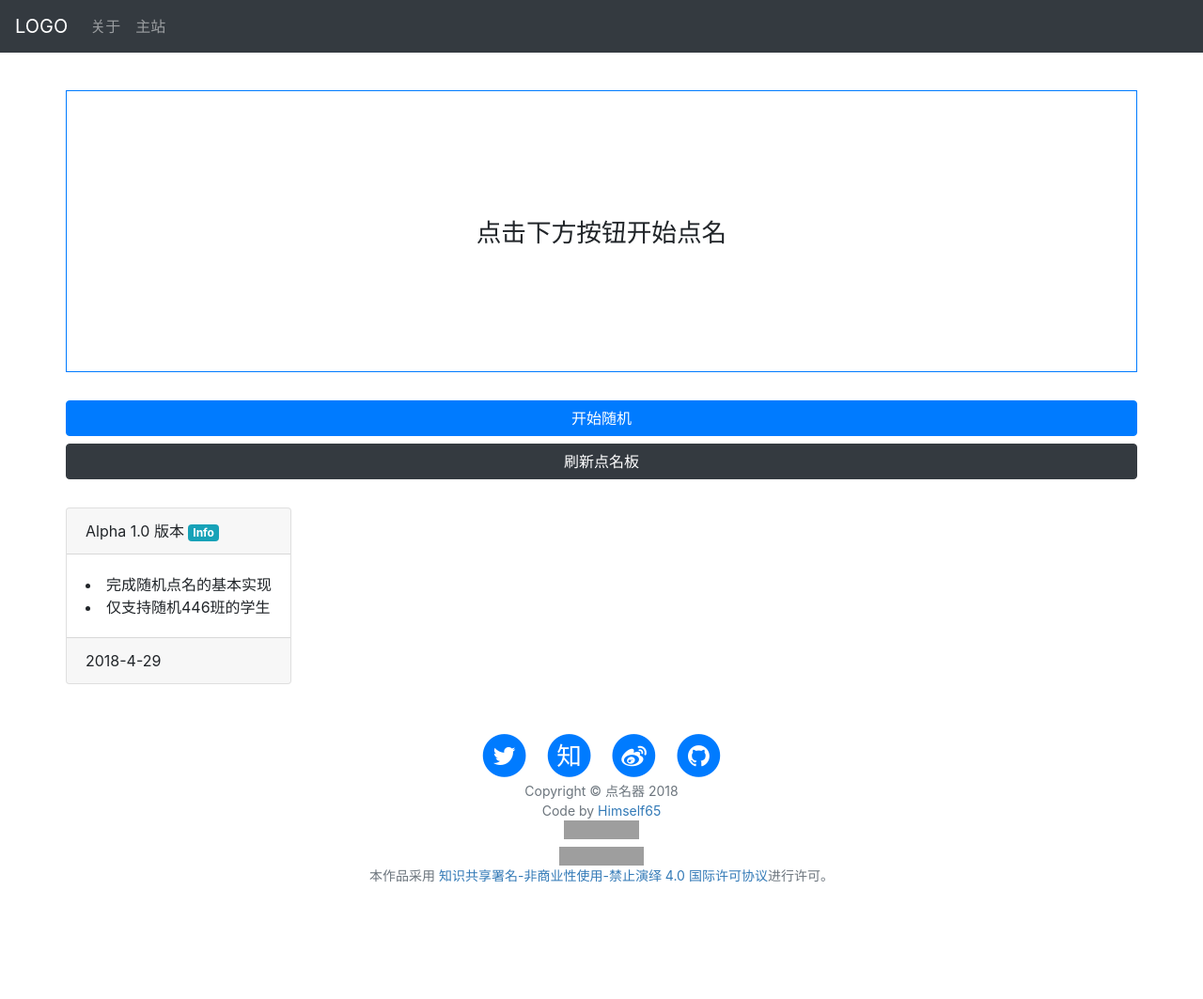
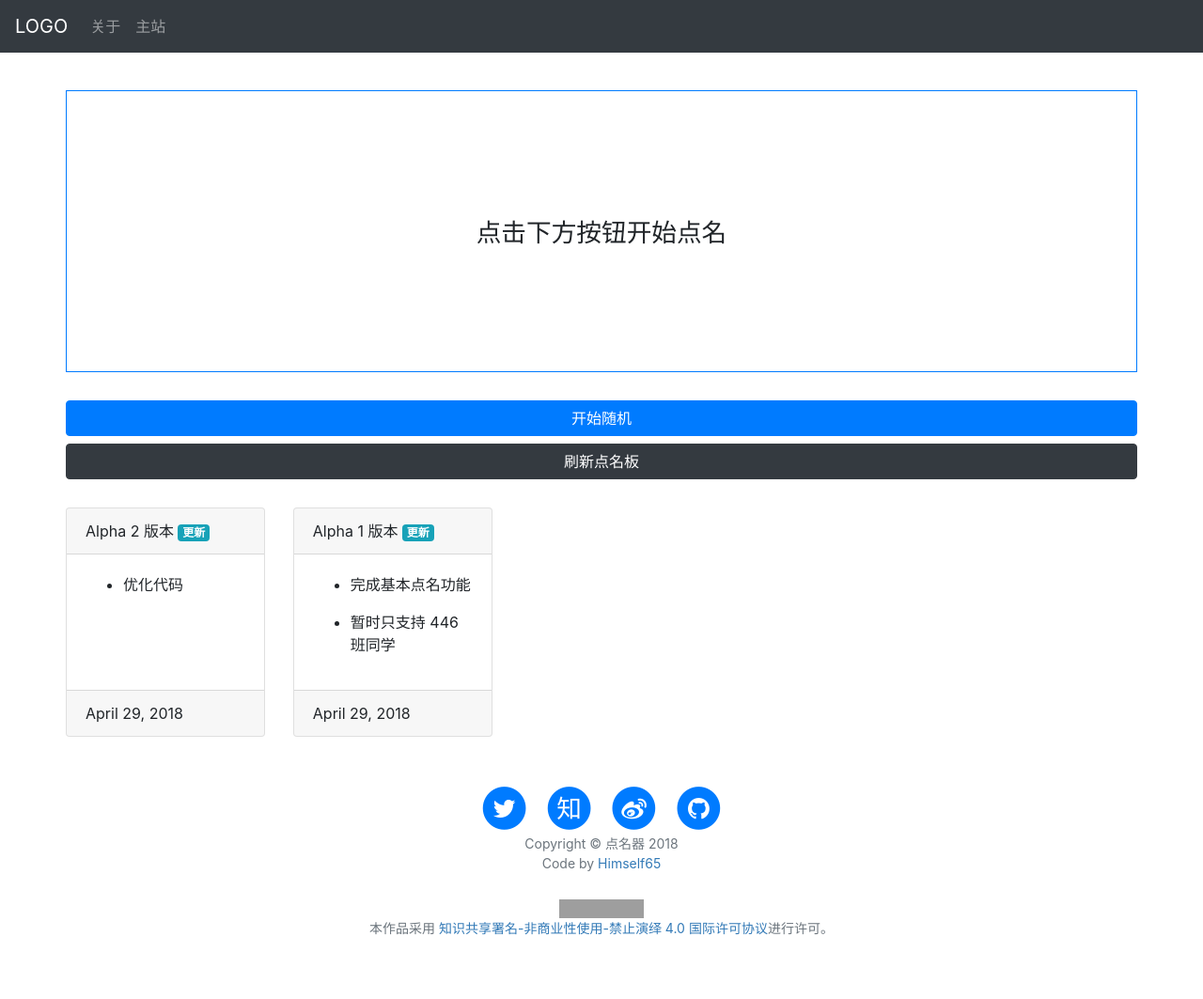
Before and after one commit to zhujinle/naming, a Jekyll site: the page built from index.html, in a window 1280 px wide. Shown: the whole page at 94% size. Built offline with Jekyll 4.4.1, drawn with Linux system fonts in a browser that asks for light colours; before the commit the page ends 1007 px from its top, so only the background shows below that; grey boxes are pictures that could not be loaded.

Commit message:
优化页面

```diff
--- a/_config.yml
+++ b/_config.yml
@@ -20,7 +20,6 @@ plugins:
 
 gems: [jekyll-paginate]
 
-
 # Google Analytics
 ga_track_id: 'UA-110549153-1'            # Format: UA-xxxxxx-xx
 ga_domain: Himself65
--- a/index.html
+++ b/index.html
@@ -17,18 +16,21 @@ title: "点名器"
         <button id="restartbuttom" type="button" class="btn btn-dark btn-block">刷新点名板</button>
     </div>
     <!-- Other -->
-    <div id="cards" class="row row-margin-top">
-        <div class="card">
-            <div class="card-header">
-                <span>Alpha 1.0 版本</span>
-                <span class="badge badge-info">Info</span>
-            </div>
-            <div class="card-body">
-                <li>完成随机点名的基本实现</li>
-                <li>仅支持随机446班的学生</li>
-            </div>
-            <div class="card-footer">
-                2018-4-29
+    <div class="row row-margin-top">
+        <div class="card-deck-wrapper">
+            <div class="card-deck">
+                {% for post in site.posts %}
+                <div class="card">
+                    <div class="card-header">
+                        <span> {{post.title}} </span>
+                        <span class="badge badge-{{ post.type }}">{{post.badage}}</span>
+                    </div>
+                    <div class="card-body">{{post.content}}</div>
+                    <div class="card-footer">
+                        {{post.date | date: "%B %-d, %Y" }}
+                    </div>
+                </div>
+                {% endfor %}
             </div>
         </div>
     </div>
```
Also changed, not shown: other parts of index.html (+0 -1 lines), _posts/2018-4-29-Alpha1更新.md (added, +10 -0 lines), _posts/2018-4-30-Alpha2更新.md (added, +8 -0 lines), sw.js (added, +279 -0 lines).
